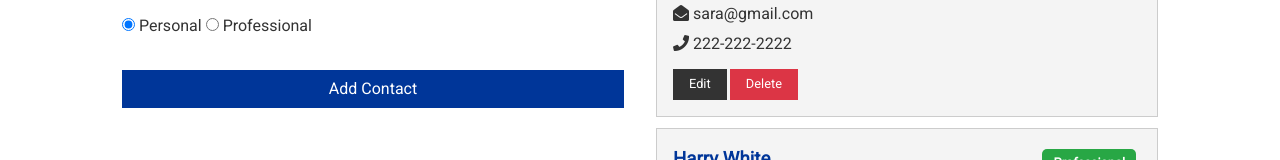
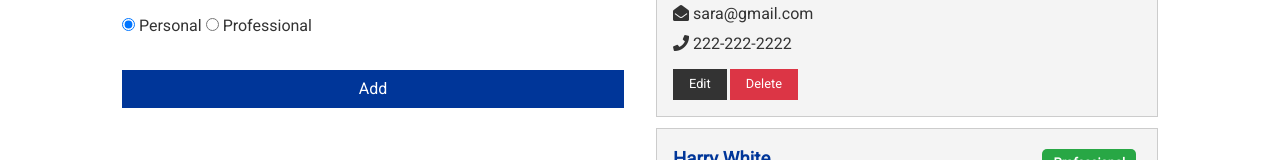
Before and after one commit to SirRedrick/contact-keeper, a React (Create React App) app in the folder client/: page / in a window 1280 px wide. Shown: the part 338-498 px from the top of the page. Built offline with nearby package versions, Linux system fonts and the light colour scheme.

Commit message:
Contact edition

```diff
--- a/client/src/components/contacts/ContactForm.js
+++ b/client/src/components/contacts/ContactForm.js
@@ -1,9 +1,22 @@
-import React, { useState, useContext } from 'react';
+import React, { useState, useContext, useEffect } from 'react';
 import contactContext from '../../context/contact/contactContext';
 import ContactContext from '../../context/contact/contactContext';
 
 const ContactForm = () => {
-	const { addContact } = useContext(ContactContext);
+	const { addContact, clearCurrent, current, updateContact } = useContext(ContactContext);
+
+	useEffect(() => {
+		if (current !== null) {
+			setContact(current);
+		} else {
+			setContact({
+				name: '',
+				email: '',
+				phone: '',
+				type: 'personal',
+			});
+		}
+	}, [current]);
 
 	const [contact, setContact] = useState({
 		name: '',
@@ -19,19 +32,22 @@
 	const onSubmit = (e) => {
 		e.preventDefault();
 
-		addContact(contact);
+		if (current === null) {
+			addContact(contact);
+		} else {
+			updateContact(contact);
+		}
 
-		setContact({
-			name: '',
-			email: '',
-			phone: '',
-			type: 'personal',
-		});
+		clearAll();
+	};
+
+	const clearAll = () => {
+		clearCurrent();
 	};
 
 	return (
 		<form onSubmit={onSubmit}>
-			<h2 className="text-primary">Add Contact</h2>
+			<h2 className="text-primary">{current ? 'Edit Contact' : 'Add Contact'}</h2>
 			<input type="text" placeholder="Name" name="name" value={name} onChange={onChange} />
 			<input type="email" placeholder="Email" name="email" value={email} onChange={onChange} />
 			<input type="text" placeholder="Phone" name="phone" value={phone} onChange={onChange} />
@@ -46,8 +62,15 @@
 			<input type="radio" name="type" value="professional" checked={type === 'professional'} onChange={onChange} />{' '}
 			Professional{' '}
 			<div>
-				<input type="submit" value="Add Contact" className="btn btn-primary btn-block" />
+				<input type="submit" value={current ? 'Update' : 'Add'} className="btn btn-primary btn-block" />
 			</div>
+			{current && (
+				<div>
+					<button className="btn btn-light btn-block" onClick={clearAll}>
+						Clear
+					</button>
+				</div>
+			)}
 		</form>
 	);
 };
--- a/client/src/components/contacts/ContactItem.js
+++ b/client/src/components/contacts/ContactItem.js
@@ -3,12 +3,13 @@
 import ContactContext from '../../context/contact/contactContext';
 
 const ContactItem = ({ contact }) => {
-	const { deleteContact } = useContext(ContactContext);
+	const { deleteContact, setCurrent, clearCurrent } = useContext(ContactContext);
 
 	const { id, name, email, phone, type } = contact;
 
 	const onDelete = () => {
 		deleteContact(id);
+		clearCurrent();
 	};
 
 	return (
@@ -35,7 +36,9 @@
 				)}
 			</ul>
 			<p>
-				<button className="btn btn-dark btn-sm">Edit</button>
+				<button className="btn btn-dark btn-sm" onClick={() => setCurrent(contact)}>
+					Edit
+				</button>
 				<button className="btn btn-danger btn-sm" onClick={onDelete}>
 					Delete
 				</button>
--- a/client/src/context/contact/ContactState.js
+++ b/client/src/context/contact/ContactState.js
@@ -37,6 +37,7 @@
 				type: 'professional',
 			},
 		],
+		current: null,
 	};
 
 	const [state, dispatch] = useReducer(contactReducer, initialState);
@@ -53,17 +54,36 @@
 	};
 
 	// Set Current Contact
+	const setCurrent = (contact) => {
+		dispatch({ type: SET_CURRENT, payload: contact });
+	};
 
 	// Clear Current Contact
+	const clearCurrent = () => {
+		dispatch({ type: CLEAR_CURRENT });
+	};
 
 	// Update Contact
+	const updateContact = (contact) => {
+		dispatch({ type: UPDATE_CONTACT, payload: contact });
+	};
 
 	// Filter Contacts
 
 	// Clear Filter
 
 	return (
-		<ContactContex.Provider value={{ contacts: state.contacts, addContact, deleteContact }}>
+		<ContactContex.Provider
+			value={{
+				contacts: state.contacts,
+				current: state.current,
+				addContact,
+				deleteContact,
+				setCurrent,
+				clearCurrent,
+				updateContact,
+			}}
+		>
 			{props.children}
 		</ContactContex.Provider>
 	);
--- a/client/src/context/contact/contactReducer.js
+++ b/client/src/context/contact/contactReducer.js
@@ -20,6 +20,21 @@
 				...state,
 				contacts: state.contacts.filter((contact) => contact.id !== action.payload),
 			};
+		case SET_CURRENT:
+			return {
+				...state,
+				current: action.payload,
+			};
+		case CLEAR_CURRENT:
+			return {
+				...state,
+				current: null,
+			};
+		case UPDATE_CONTACT:
+			return {
+				...state,
+				contacts: state.contacts.map((contact) => (contact.id === action.payload.id ? action.payload : contact)),
+			};
 		default:
 			return state;
 	}
```
Also changed, not shown: 1 other file (tests, documents, lock files or other folders).
